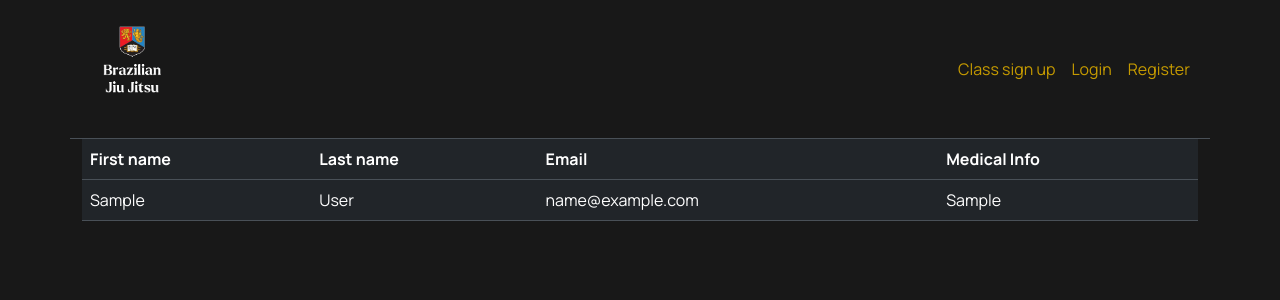
After one commit to tom23collins/uob-bjj-webapp, a Flask app: template templates/committee/members.html in a window 1280 px wide. The commit adds this page. Shown: the top 300 px of the page. Run offline with Flask 3, Linux system fonts and the light colour scheme; the template is opened without the code that fills it: most values are stand-ins (such as "Sample title", 1, 10 or a date in 2020).

Commit message:
Added members page to edit user info

```diff
--- a/app.py
+++ b/app.py
@@ -32,9 +32,16 @@ def role_required(role):
             if not flask_login.current_user.is_authenticated:
                 flash("You need to be logged in to access this page.")
                 return redirect(url_for('login'))
+
+            # Bypass if user role is admin
+            if flask_login.current_user.user_role == 'administrator':
+                return f(*args, **kwargs)
+
+            # Check if the user has the required role
             if flask_login.current_user.user_role != role:
                 flash("You don't have the required role to access this page.")
                 return redirect(url_for('index'))
+
             return f(*args, **kwargs)
         return decorated_function
     return decorator
@@ -129,39 +136,6 @@ def class_sign_up():
         db_update(app, sql, values)
     return redirect(url_for('index'))
 
-@app.route('/sign-ups', methods=['GET'])
-@role_required('committee')
-@flask_login.login_required
-def view_sign_ups():
-    sign_up_data = []
-    event_id = (request.args.get('event_id'),)
-    sql = "SELECT * FROM sign_up_log WHERE event_id = %s"
-    for sign_ups in db_query_values(app, sql, event_id):
-        names = db_query_values(app, "SELECT first_name, last_name FROM user_table WHERE email = %s", (sign_ups[1],))
-        sign_up = {
-            'first_name': names[0][0],
-            'last_name': names[0][1],  # Convert event_id to integer
-            'time_stamp': sign_ups[3]
-        }
-        sign_up_data.append(sign_up)
-
-    data = db_query_values(app, 'SELECT * FROM event_table WHERE event_id = %s', event_id)
-    event = {
-        'event_id': data[0][0],
-        'event_name': data[0][1],
-        'date': format_date(data[0][2]),
-        'start_time': datetime.strptime(str(data[0][3]), "%H:%M:%S").strftime("%H:%M"),
-        'end_time': datetime.strptime(str(data[0][4]), "%H:%M:%S").strftime("%H:%M"),
-        'category': data[0][5],
-        'capacity': data[0][6],
-        'location': data[0][7]
-    }
-
-    return render_template('/committee/sign_ups.html',
-                           user=flask_login.current_user,
-                           event_data=event,
-                           data=sign_up_data)
-
 @app.route('/register', methods=['GET', 'POST'])
 def register():
     if request.method == 'GET':
@@ -214,5 +188,100 @@ def logout():
 def unauthorized_handler():
     return redirect(url_for('register'))
 
+
+# Committee views
+@app.route('/sign-ups', methods=['GET'])
+@role_required('committee')
+@flask_login.login_required
+def view_sign_ups():
+    sign_up_data = []
+    event_id = (request.args.get('event_id'),)
+    sql = "SELECT * FROM sign_up_log WHERE event_id = %s"
+    for sign_ups in db_query_values(app, sql, event_id):
+        names = db_query_values(app, "SELECT first_name, last_name FROM user_table WHERE email = %s", (sign_ups[1],))
+        sign_up = {
+            'first_name': names[0][0],
+            'last_name': names[0][1],  # Convert event_id to integer
+            'time_stamp': sign_ups[3]
+        }
+        sign_up_data.append(sign_up)
+
+    data = db_query_values(app, 'SELECT * FROM event_table WHERE event_id = %s', event_id)
+    event = {
+        'event_id': data[0][0],
+        'event_name': data[0][1],
+        'date': format_date(data[0][2]),
+        'start_time': datetime.strptime(str(data[0][3]), "%H:%M:%S").strftime("%H:%M"),
+        'end_time': datetime.strptime(str(data[0][4]), "%H:%M:%S").strftime("%H:%M"),
+        'category': data[0][5],
+        'capacity': data[0][6],
+        'location': data[0][7]
+    }
+
+    return render_template('/committee/sign_ups.html',
+                           user=flask_login.current_user,
+                           event_data=event,
+                           data=sign_up_data)
+
+
+@app.route('/members', methods=['GET'])
+@role_required('committee')
+@flask_login.login_required
+def members():
+    data = []
+    for users in db_query(app, 'SELECT * FROM user_table'):
+        user = {
+            'email': users[0],
+            'first_name': users[2],
+            'last_name': users[3],
+            'medical_info': users[4],
+            'user_role': users[5]
+        }
+        data.append(user)
+    return render_template('/committee/members.html',
+                           user=flask_login.current_user,
+                           data=data)
+
+@app.route('/update-password', methods=['GET'])
+@role_required('committee')
+@flask_login.login_required
+def update_password():
+    if request.method == 'GET':
+        # Prepare SQL query to update the password for an existing user
+        sql = """
+        UPDATE user_table
+        SET `password` = %s
+        WHERE `email` = %s
+        """
+        values = (
+            generate_password_hash(request.args.get('password')),  # Hash the new password
+            request.args.get('email'),  # Identify the user by email
+        )
+
+        # Execute the database update function
+        db_update(app, sql, values)
+    return redirect(url_for('members'))
+
+@app.route('/update-role', methods=['GET'])
+@role_required('committee')
+@flask_login.login_required
+def update_role():
+    if request.method == 'GET':
+        # Prepare SQL query to update the password for an existing user
+        sql = """
+        UPDATE user_table
+        SET `user_role` = %s
+        WHERE `email` = %s
+        """
+        values = (
+            request.args.get('user_role'),
+            request.args.get('email'),  # Identify the user by email
+        )
+
+        # Execute the database update function
+        db_update(app, sql, values)
+    return redirect(url_for('members'))
+
+
 if __name__ == "__main__":
     app.run()
--- a/templates/base.html
+++ b/templates/base.html
@@ -22,8 +22,9 @@
           </a>
         </div>
         <ul class="nav col-12 col-md-auto mb-2 justify-content-center mb-md-0">
-          {% if user.is_authenticated and user.user_role == 'committee' %}
+          {% if user.is_authenticated and user.user_role == 'committee' or user.user_role == 'administrator' %}
           <li><a href="/new-event" class="nav-link px-2 active">Create event</a></li>
+          <li><a href="/members" class="nav-link px-2 active">Members</a></li>
           {% endif %}
           <li><a href="/" class="nav-link px-2 active">Class sign up</a></li>
           {% if user.is_authenticated %}
--- /dev/null
+++ b/templates/committee/members.html
@@ -0,0 +1,60 @@
+<!-- templates/committee/sign_ups.html -->
+{% extends "base.html" %}
+
+{% block title %}Members · UoB BJJ{% endblock %}
+
+{% block content %}
+<div class="container">
+    <div class="row">
+        <div class="table-responsive">
+            <table class="table">
+                <thead>
+                    <tr>
+                        <th>First name</th>
+                        <th>Last name</th>
+                        <th>Email</th>
+                        <th>Medical Info</th>
+                        {% if user.user_role == 'administrator' %}
+                        <th>Change password</th>
+                        <th>User role</th>
+                        {% endif %}
+                    </tr>
+                </thead>
+                <tbody class="rounded">
+                    {% for entry in data %}
+                    <tr>
+                        <td>{{ entry['first_name'] }}</td>
+                        <td>{{ entry['last_name'] }}</td>
+                        <td>{{ entry['email'] }}</td>
+                        <td>{{ entry['medical_info'] }}</td>
+                        {% if user.user_role == 'administrator' %}
+                        <td>
+                            <form action="{{ url_for('update_password') }}" method="GET" class="m-0 p-0 d-flex align-items-center">
+                                <input type="hidden" name="email" id="email" value="{{ entry['email'] }}">
+                                <input type="password" class="form-control me-1 w-auto" id="password" name='password' required placeholder="Enter password">
+                                <button type="submit" class="btn btn-primary">Update</button>
+                            </form>
+                        </td>
+                        <td>
+                            <form action="{{ url_for('update_role') }}" method="GET" class="m-0 p-0 d-flex align-items-center">
+                                <div class="form-group me-1">
+                                    <select class="form-control w-auto" id="user_role" name="user_role" required>
+                                        <option value="" disabled selected hidden>{{ entry['user_role'] }}</option>
+                                        <option value="user">user</option>
+                                        <option value="committee">committee</option>
+                                        <option value="administrator">administrator</option>
+                                    </select>
+                                </div>
+                                <input type="hidden" name="email" id="email" value="{{ entry['email'] }}">
+                                <button type="submit" class="btn btn-primary">Update</button>
+                            </form>
+                        </td>
+                        {% endif %}
+                    </tr>
+                    {% endfor %}
+                </tbody>
+            </table>
+        </div>
+    </div>
+</div>
+{% endblock %}
--- a/templates/committee/sign_ups.html
+++ b/templates/committee/sign_ups.html
@@ -1,7 +1,7 @@
-<!-- templates/index.html -->
+<!-- templates/committee/sign_ups.html -->
 {% extends "base.html" %}
 
-{% block title %}Sign Up · UoB BJJ{% endblock %}
+{% block title %}Sign Ups · UoB BJJ{% endblock %}
 
 {% block content %}
 <div class="container">
--- a/templates/index.html
+++ b/templates/index.html
@@ -24,7 +24,7 @@
         </div>
         <input type="hidden" name="event_id" id="event_id" value="{{ row['event_id'] }}">
         <button type="submit" class="btn btn-success" disabled>Signed up</button>
-        {% if user.user_role == 'committee' %}
+        {% if user.user_role == 'committee' or user.user_role == 'administrator' %}
         <form action="{{  url_for('view_sign_ups') }}" method="GET" class="m-0 p-0">
           <input type="hidden" name="event_id" id="event_id" value="{{ row['event_id'] }}">
           <button type="submit" class="btn btn-success mt-1 w-100">View sign ups</button>
@@ -55,7 +55,7 @@
           <button type="submit" class="btn btn-warning">Sign up</button>
         {% endif %}
         </form>
-        {% if user.user_role == 'committee' %}
+        {% if user.user_role == 'committee' or user.user_role == 'administrator' %}
         <form action="{{  url_for('view_sign_ups') }}" method="GET" class="m-0 p-0">
           <input type="hidden" name="event_id" id="event_id" value="{{ row['event_id'] }}">
           <button type="submit" class="btn btn-success mt-1 w-100">View sign ups</button>
```
